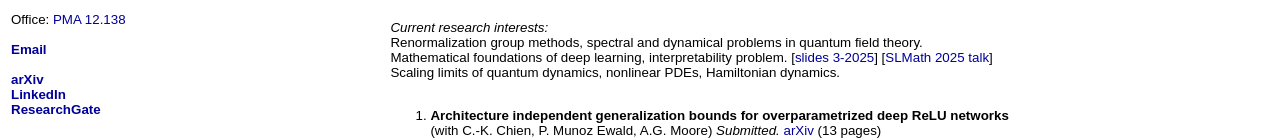
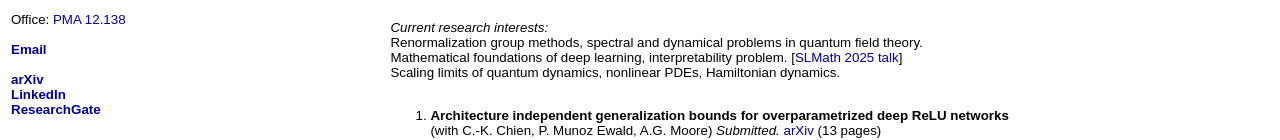
Before and after one commit to tc-math/web, a plain HTML site: page index-research.html in a window 1280 px wide. Shown: the part 231-371 px from the top of the page. Drawn offline with Linux system fonts and the light colour scheme.

Commit message:
Update index-research.html

```diff
--- a/index-research.html
+++ b/index-research.html
@@ -138,7 +138,6 @@ Current research interests:</i>
 Renormalization group methods, spectral and dynamical problems in quantum field theory.
 <br>
 Mathematical foundations of deep learning, interpretability problem.
-[<a href="Docs/DL-talk-tc.pdf">slides 3-2025</a>]
 [<a href="https://vimeo.com/1129366299?fl=pl&fe=vl">SLMath 2025 talk</a>]
 <br>
 Scaling limits of quantum dynamics, nonlinear PDEs,
```
